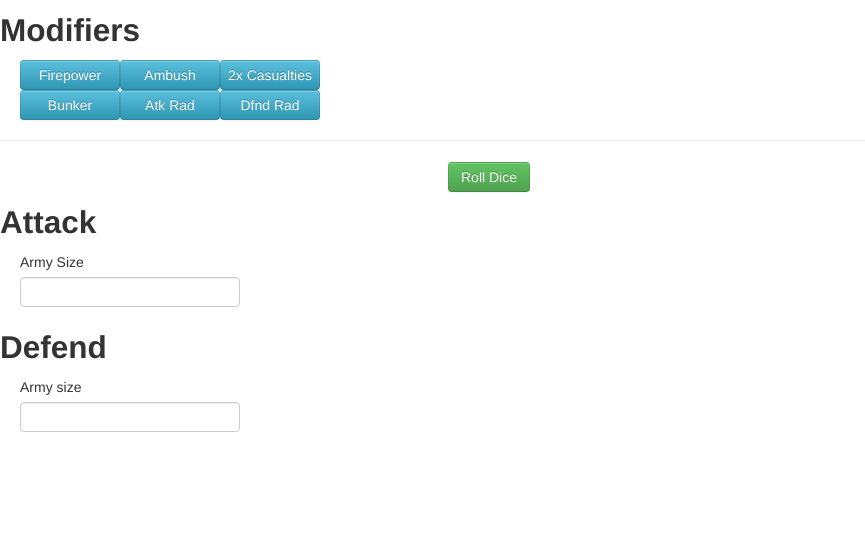
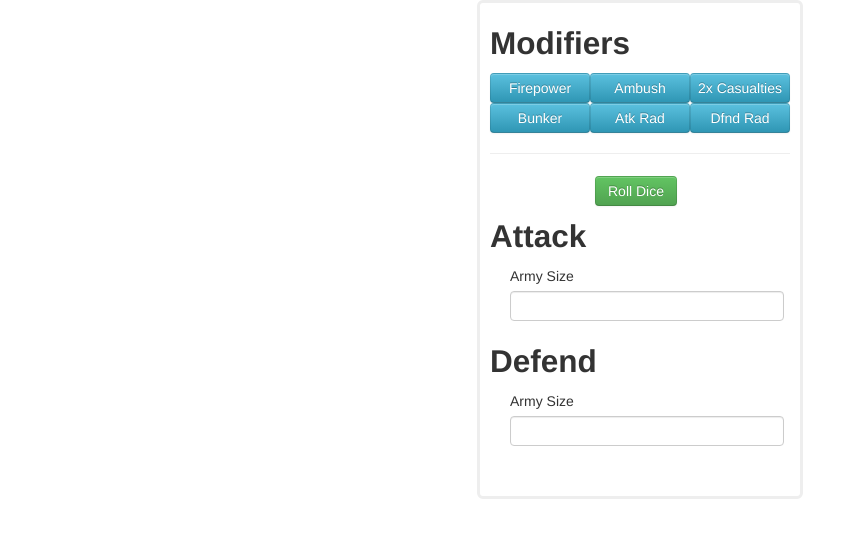
Before and after one commit to robwiss/nuclearrisk, a website: page app/index.html in a window 1280 px wide. Shown: the whole page, without its empty margins (0-865 px from the left). Drawn offline with Linux system fonts and the light colour scheme; files whose address does not match are found by name.

Commit message:
restyled app so that main div is centered

```diff
--- a/Gruntfile.js
+++ b/Gruntfile.js
@@ -68,7 +68,8 @@ module.exports = function (grunt) {
       options: {
         port: 9000,
         // Change this to '0.0.0.0' to access the server from outside.
-        hostname: 'localhost'
+	hostname: 'localhost'
+        // hostname: '0.0.0.0'
       },
       livereload: {
         options: {
--- a/app/styles/main.css
+++ b/app/styles/main.css
@@ -6,12 +6,27 @@
 
 .nav, .pagination, .carousel a { cursor: pointer; }
 
+.app-unit {
+    margin: 0 auto 0 auto;
+    width: 300px;
+    line-height: 30px;
+    border-radius: 6px;
+    border-color: #eee;
+    border-style: solid;
+    padding: 10px;
+    padding-bottom: 40px;
+}
+
 span.edge {
   padding-left: 20px;
   padding-right: 20px;
   padding-top: 0;
   padding-bottom: 0;
   display: block;
+}
+
+input {
+  width: 100%;
 }
 
 .diceselect {
--- a/app/views/main.html
+++ b/app/views/main.html
@@ -1,7 +1,6 @@
-<div ng-controller="MainCtrl">
+<div class="app-unit" ng-controller="MainCtrl">
   <div id="modifiers">
     <h2>Modifiers</h2>
-    <span class="edge">
       <div class="row">
 	<div class="cell">
 	  <button type="button" class="btn btn-info btn-block" ng-model="firepower" ng-change="aArmysizeRefresh(true)" btn-checkbox btn-checkbox-true="1" btn-checkbox-false="0">
@@ -36,7 +35,6 @@
 	  </button>
 	</div>
       </div>
-    </span>
   </div>
   <hr>
   <div class="centered">
@@ -67,7 +65,7 @@
     <h2>Defend <span id="defenddice">{{ dRolls }}</span></h2>
     <span class="edge">
       <div>
-	<label>Army size <span style="color:red" ng-show="dLoses > 0">(Lost {{ dLoses }})</span></label>
+	<label>Army Size <span style="color:red" ng-show="dLoses > 0">(Lost {{ dLoses }})</span></label>
 	<div>
 	  <input type="tel" ng-model="dArmysize" ng-change="clearResults(); dArmysizeUpdate()"/>
 	</div>
@@ -81,10 +79,4 @@
       </div>
     </span>
   </div>
-  <!-- A couple of breaks for mobile.
-       Keeps the bottom of the page from being right on the number of dice to
-       roll.
-    -->
-  <br>
-  <br>
 </div>
```
Also changed, not shown: dist/index.html, dist/styles/00a76297.main.css (added), dist/styles/23ae5c00.main.css (deleted), dist/views/main.html.
